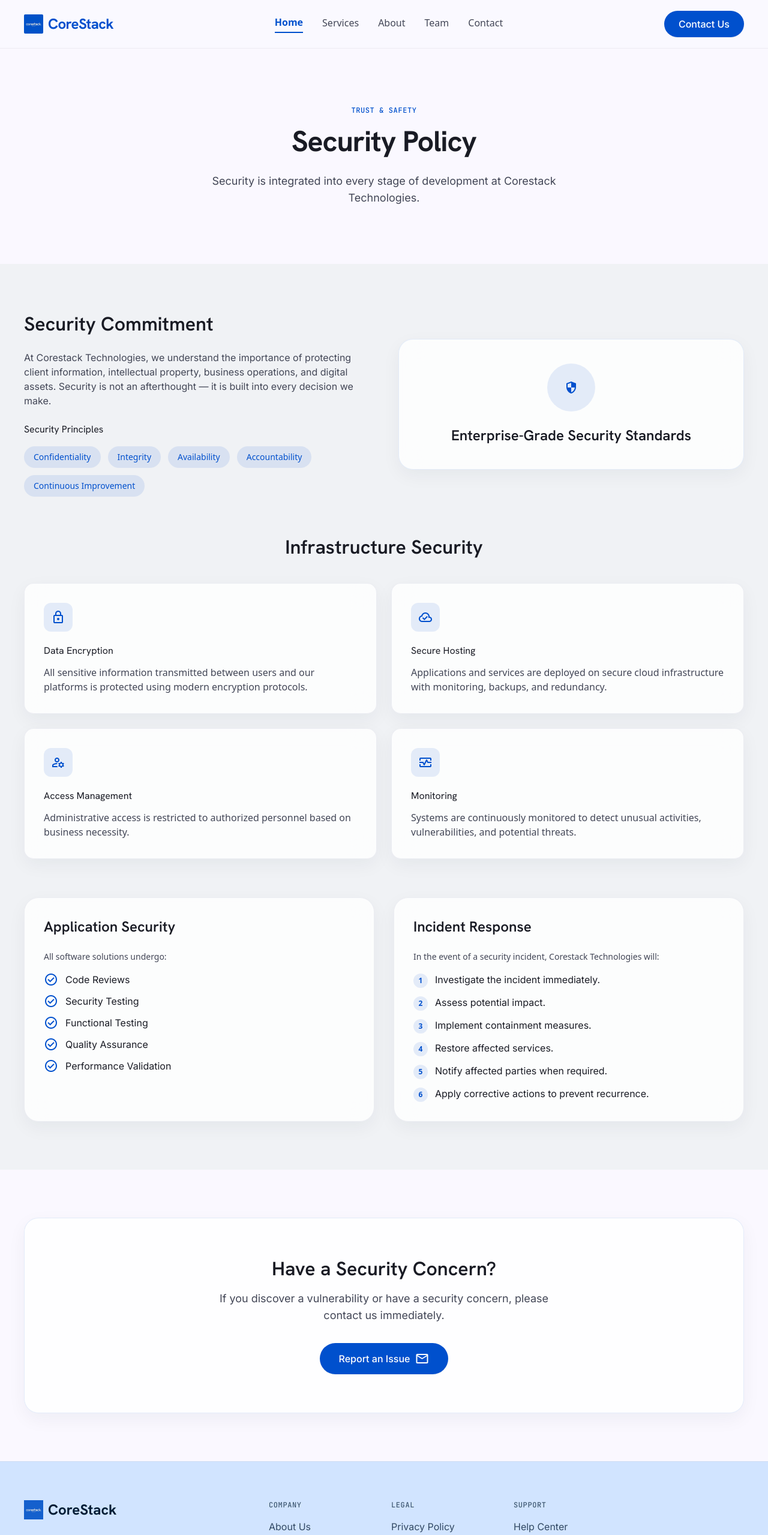
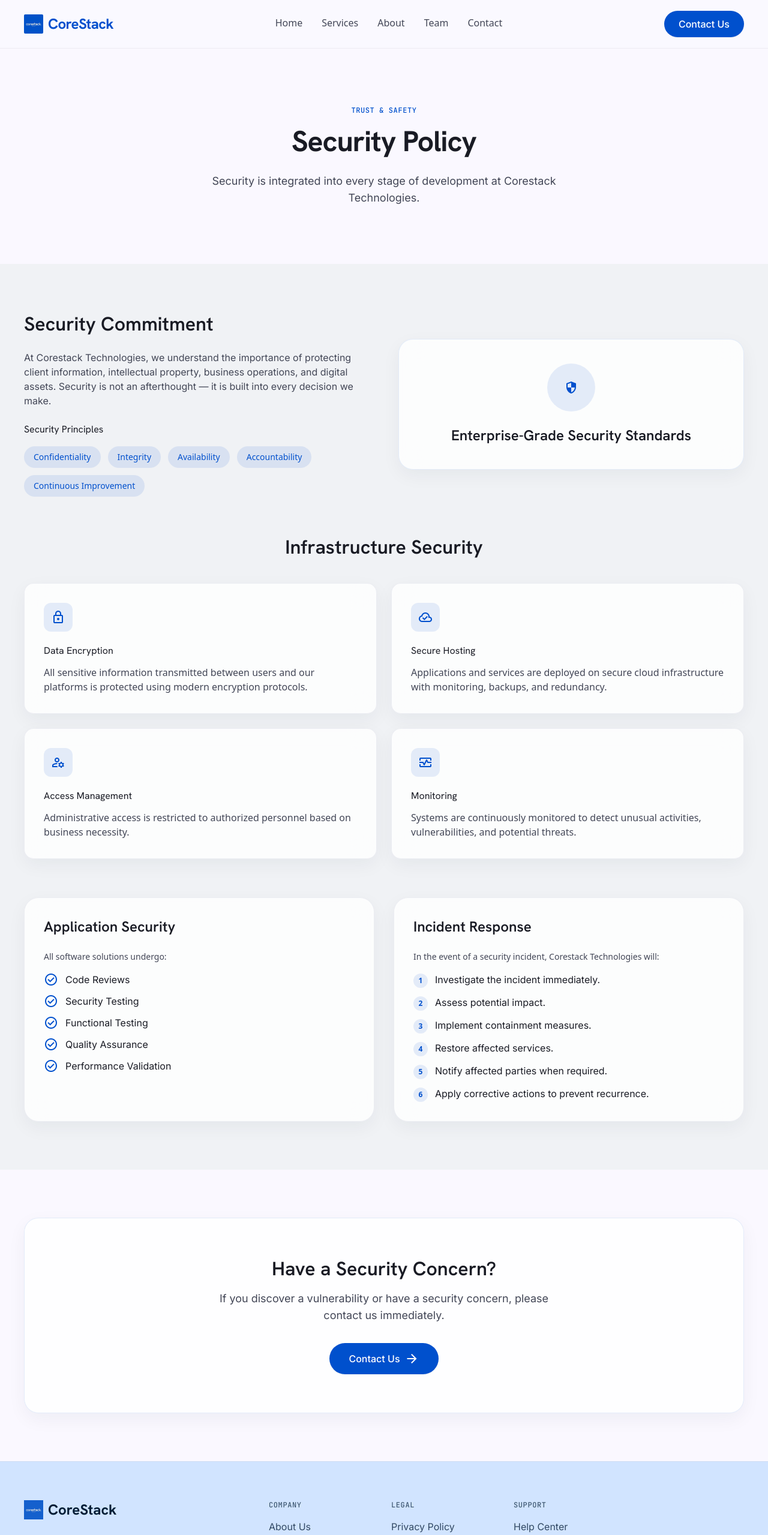
Before and after one commit to carlkelvin8/Corestack, a Next.js app: page /security in a window 1280 px wide. Shown: the top 2559 px of the page at 60% size. Built offline with nearby package versions, Linux system fonts and the light colour scheme.

Commit message:
fix issues regarding to navigation of each screens

```diff
--- a/src/components/common/ScrollToTop.tsx
+++ b/src/components/common/ScrollToTop.tsx
@@ -1,47 +1,64 @@
 'use client';
-import { useEffect } from 'react';
+import { useEffect, useRef } from 'react';
 import { usePathname } from 'next/navigation';
-
 import { useLenis } from 'lenis/react';
 
 /**
  * Handles two behaviors on every route change:
- * 1. Scrolls to top if there is no hash in the URL.
- * 2. If there IS a hash (e.g., /#about, /#contact), smoothly scrolls to that section.
+ * 1. Scrolls to top if there is no pending scroll target.
+ * 2. If a scroll target exists (via sessionStorage or URL hash),
+ *    smoothly scrolls to that section after the page renders.
+ *
+ * Uses sessionStorage as the reliable cross-page scroll signal to avoid
+ * conflicts between native browser hash navigation, Next.js scroll handling,
+ * and Lenis smooth scroll.
  */
 export function ScrollToTop() {
   const pathname = usePathname();
   const lenis = useLenis();
+  const lenisRef = useRef(lenis);
+
+  // Keep ref current so the timeout always reads the latest lenis instance
+  useEffect(() => {
+    lenisRef.current = lenis;
+  }, [lenis]);
 
   useEffect(() => {
-    // Need to wait for DOM and lenis to be ready
+    // Read sessionStorage target immediately (set by CTASection / Navigation before navigating)
+    const sessionTarget = sessionStorage.getItem('scrollTarget');
+    if (sessionTarget) {
+      sessionStorage.removeItem('scrollTarget'); // clear immediately so it isn't reused
+    }
+
+    // Also fall back to URL hash if no sessionStorage target
+    const hashTarget = window.location.hash ? window.location.hash.replace('#', '') : null;
+    const target = sessionTarget ?? hashTarget;
+
     const timeout = setTimeout(() => {
-      const hash = window.location.hash;
+      const currentLenis = lenisRef.current;
 
-      if (hash) {
-        // Scroll to the target section
-        const id = hash.replace('#', '');
-        const el = document.getElementById(id);
+      if (target) {
+        const el = document.getElementById(target);
         if (el) {
-          if (lenis) {
-            lenis.scrollTo(el, { offset: -80 });
+          if (currentLenis) {
+            currentLenis.scrollTo(el, { offset: -80 });
           } else {
             const top = el.getBoundingClientRect().top + window.scrollY - 80;
             window.scrollTo({ top, behavior: 'smooth' });
           }
         }
       } else {
-        // No hash — go to top instantly
-        if (lenis) {
-          lenis.scrollTo(0, { immediate: true });
+        // No target — scroll to very top
+        if (currentLenis) {
+          currentLenis.scrollTo(0, { immediate: true });
         } else {
           window.scrollTo({ top: 0, behavior: 'instant' });
         }
       }
-    }, 100);
+    }, 300);
 
     return () => clearTimeout(timeout);
-  }, [pathname, lenis]);
+  }, [pathname]); // Only pathname — lenis accessed via ref
 
   return null;
 }
--- a/src/components/layout/CTASection.tsx
+++ b/src/components/layout/CTASection.tsx
@@ -1,5 +1,8 @@
+'use client';
 import { ScrollReveal } from '@/components/common/ScrollReveal';
 import Link from 'next/link';
+import { useRouter, usePathname } from 'next/navigation';
+import { useLenis } from 'lenis/react';
 
 interface CTASectionProps {
   title: string;
@@ -18,6 +21,34 @@
   buttonIcon = 'arrow_forward',
   isExternal = false,
 }: CTASectionProps) {
+  const router = useRouter();
+  const pathname = usePathname();
+  const lenis = useLenis();
+
+  function handleClick(e: React.MouseEvent) {
+    if (buttonHref.startsWith('/#')) {
+      e.preventDefault();
+      const id = buttonHref.replace('/#', '');
+
+      if (pathname === '/') {
+        // Already on homepage — scroll directly
+        const el = document.getElementById(id);
+        if (el) {
+          if (lenis) {
+            lenis.scrollTo(el, { offset: -80 });
+          } else {
+            window.scrollTo({ top: el.getBoundingClientRect().top + window.scrollY - 80, behavior: 'smooth' });
+          }
+        }
+      } else {
+        // Store target in sessionStorage, then navigate to home WITHOUT hash
+        // This avoids conflicts between browser native hash scroll, Next.js, and Lenis
+        sessionStorage.setItem('scrollTarget', id);
+        router.push('/');
+      }
+    }
+  }
+
   const ButtonContent = () => (
     <>
       {buttonText} <span className="material-symbols-outlined text-[20px]">{buttonIcon}</span>
@@ -26,6 +57,8 @@
 
   const buttonClasses =
     'inline-flex items-center gap-2 bg-primary hover:bg-surface-tint text-on-primary px-8 py-3.5 rounded-full font-body-md font-medium transition-all duration-300 active:scale-95 shadow-sm hover:shadow-md';
+
+  const isHashLink = buttonHref.startsWith('/#');
 
   return (
     <section className="py-20 px-margin-mobile md:px-margin-desktop bg-surface">
@@ -41,6 +74,10 @@
             <a href={buttonHref} className={buttonClasses}>
               <ButtonContent />
             </a>
+          ) : isHashLink ? (
+            <button onClick={handleClick} className={buttonClasses}>
+              <ButtonContent />
+            </button>
           ) : (
             <Link href={buttonHref} className={buttonClasses}>
               <ButtonContent />
--- a/src/components/layout/Footer.tsx
+++ b/src/components/layout/Footer.tsx
@@ -1,13 +1,20 @@
 'use client';
 import Link from 'next/link';
-import { usePathname } from 'next/navigation';
+import { usePathname, useRouter } from 'next/navigation';
 import { useLenis } from 'lenis/react';
 
 export function Footer() {
   const pathname = usePathname();
+  const router = useRouter();
   const lenis = useLenis();
 
   function scrollToSection(id: string) {
+    if (pathname !== '/') {
+      // Store target in sessionStorage and navigate to home WITHOUT hash
+      sessionStorage.setItem('scrollTarget', id);
+      router.push('/');
+      return;
+    }
     const el = document.getElementById(id);
     if (!el) return;
     if (lenis) {
--- a/src/components/layout/Navigation.tsx
+++ b/src/components/layout/Navigation.tsx
@@ -1,7 +1,9 @@
 'use client';
 
+import { usePathname, useRouter } from 'next/navigation';
 import { useScroll } from '@/hooks/useScroll';
 import { useActiveSection } from '@/hooks/useActiveSection';
+import { useLenis } from 'lenis/react';
 
 const navItems = [
   { id: 'home', label: 'Home' },
@@ -14,11 +16,25 @@
 export function Navigation() {
   const isScrolled = useScroll(10);
   const activeSection = useActiveSection(navItems.map(item => item.id));
+  const pathname = usePathname();
+  const router = useRouter();
+  const lenis = useLenis();
+
   function scrollToSection(id: string) {
+    if (pathname !== '/') {
+      // Store target in sessionStorage and navigate to home WITHOUT hash
+      sessionStorage.setItem('scrollTarget', id);
+      router.push('/');
+      return;
+    }
     const el = document.getElementById(id);
     if (!el) return;
-    const top = el.getBoundingClientRect().top + window.scrollY - 80;
-    window.scrollTo({ top, behavior: 'smooth' });
+    if (lenis) {
+      lenis.scrollTo(el, { offset: -80 });
+    } else {
+      const top = el.getBoundingClientRect().top + window.scrollY - 80;
+      window.scrollTo({ top, behavior: 'smooth' });
+    }
   }
 
   return (
@@ -43,7 +59,7 @@
             <button
               key={item.id}
               onClick={() => scrollToSection(item.id)}
-              className={`pb-1 transition-all duration-300 hover:opacity-80 ${activeSection === item.id || (activeSection === '' && item.id === 'home') ? 'text-primary font-semibold border-b-2 border-primary' : 'text-on-surface-variant hover:text-primary'}`}
+              className={`pb-1 transition-all duration-300 hover:opacity-80 ${pathname === '/' && (activeSection === item.id || (activeSection === '' && item.id === 'home')) ? 'text-primary font-semibold border-b-2 border-primary' : 'text-on-surface-variant hover:text-primary'}`}
             >
               {item.label}
             </button>
--- a/src/screens/help-center/HelpCenterScreen.tsx
+++ b/src/screens/help-center/HelpCenterScreen.tsx
@@ -15,9 +15,8 @@
       <CTASection
         title="Still Have Questions?"
         description="Our team is ready to help. Reach out and we'll get back to you within 24–48 business hours."
-        buttonText="Email Us"
-        buttonHref="mailto:corestacktechph@gmail.com"
-        buttonIcon="mail"
+        buttonText="Contact Us"
+        buttonHref="/#contact"
       />
     </div>
   );
--- a/src/screens/privacy-policy/PrivacyPolicyScreen.tsx
+++ b/src/screens/privacy-policy/PrivacyPolicyScreen.tsx
@@ -19,8 +19,7 @@
         title="Questions About Your Privacy?"
         description="Contact our team and we will respond within 24–48 business hours."
         buttonText="Contact Us"
-        buttonHref="mailto:corestacktechph@gmail.com"
-        buttonIcon="mail"
+        buttonHref="/#contact"
       />
     </div>
   );
--- a/src/screens/security/SecurityScreen.tsx
+++ b/src/screens/security/SecurityScreen.tsx
@@ -20,9 +20,8 @@
       <CTASection
         title="Have a Security Concern?"
         description="If you discover a vulnerability or have a security concern, please contact us immediately."
-        buttonText="Report an Issue"
-        buttonHref="mailto:corestacktechph@gmail.com"
-        buttonIcon="mail"
+        buttonText="Contact Us"
+        buttonHref="/#contact"
       />
     </div>
   );
--- a/src/screens/terms-of-service/TermsOfServiceScreen.tsx
+++ b/src/screens/terms-of-service/TermsOfServiceScreen.tsx
@@ -19,8 +19,7 @@
         title="Questions About Our Terms?"
         description="Contact our team and we will respond within 24–48 business hours."
         buttonText="Contact Us"
-        buttonHref="mailto:corestacktechph@gmail.com"
-        buttonIcon="mail"
+        buttonHref="/#contact"
       />
     </div>
   );
```
